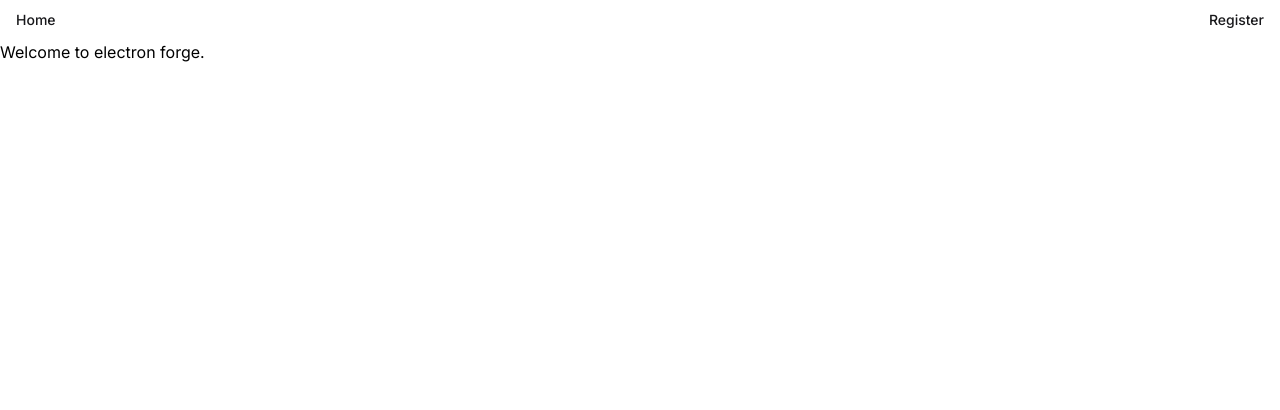
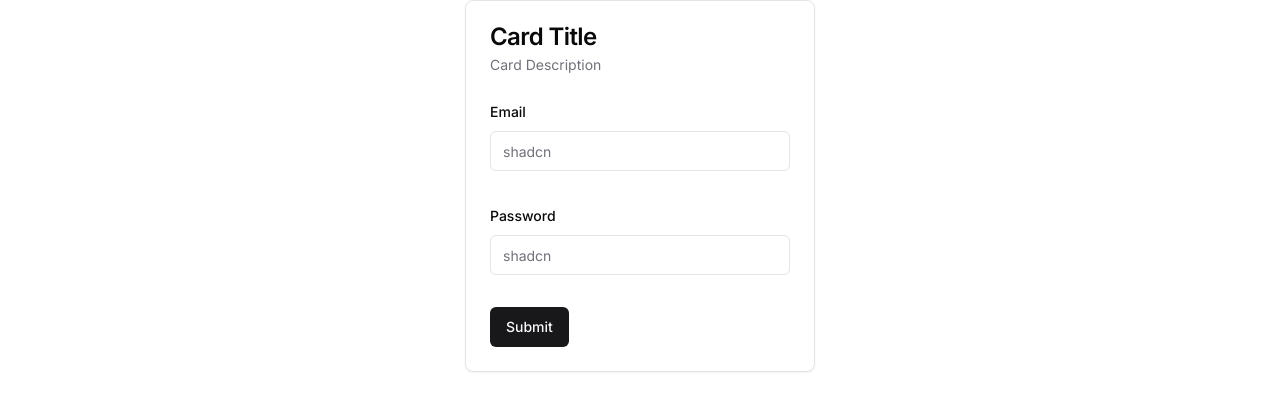
Before and after one commit to kmfiguerrez/next-forge, a Next.js app: page / in a window 1280 px wide. Shown: the top 410 px of the page. Built offline with nearby package versions, Linux system fonts and the light colour scheme.

Commit message:
Modify path auth to dashboard.

```diff
--- a/src/app/auth/register/page.tsx
+++ /dev/null
@@ -1,9 +0,0 @@
-import React from 'react'
-
-const RegisterPage = () => {
-  return (
-    <div>RegisterPage</div>
-  )
-}
-
-export default RegisterPage
--- /dev/null
+++ b/src/app/dashboard/page.tsx
@@ -0,0 +1,13 @@
+import Navbar from '@/components/navigation/navbar'
+import React from 'react'
+
+const DashboardPage = () => {
+  return (
+    <>
+      <Navbar />
+      <div>DashboardPage</div>
+    </>
+  )
+}
+
+export default DashboardPage
--- a/src/app/globals.css
+++ b/src/app/globals.css
@@ -1,3 +1,3 @@
 @tailwind base;
-  @tailwind components;
-  @tailwind utilities;
+@tailwind components;
+@tailwind utilities;
--- a/src/app/layout.tsx
+++ b/src/app/layout.tsx
@@ -18,12 +18,11 @@ export default function RootLayout({
 }>) {
   return (
     <html lang="en">
-      <body className={inter.className}>
+      <body className={`${inter.className} container`}>
         <ThemeProvider
             attribute="class"
             defaultTheme="system"
         >
-          <Navbar />
           {children}
         </ThemeProvider>
       </body>
--- a/src/app/page.tsx
+++ b/src/app/page.tsx
@@ -1,8 +1,9 @@
+import RegisterForm from "@/components/forms/register-form";
 
 export default function Home() {
   return (
     <main>
-      <h1>Welcome to electron forge.</h1>
+      <RegisterForm />
     </main>
   );
 }
--- a/src/components/forms/register-form.tsx
+++ b/src/components/forms/register-form.tsx
@@ -2,6 +2,8 @@
 
 import { zodResolver } from "@hookform/resolvers/zod"
 import { useForm } from "react-hook-form"
+
+import { useRouter } from 'next/navigation'
 
 import registerSchema, { TregisterSchema } from "@/schemas/register-schema"
 
@@ -15,9 +17,12 @@ import {
   FormLabel,
   FormMessage,
 } from "@/components/ui/form"
+import CardWrapper from "../shared/card-wrapper"
 
 
 const RegisterForm = () => {
+  const router = useRouter()
+
   // 1. Define your form.
   const form = useForm<TregisterSchema>({
     resolver: zodResolver(registerSchema),
@@ -32,8 +37,10 @@ const RegisterForm = () => {
     // Do something with the form values.
     // ✅ This will be type-safe and validated.
     console.log(values)
+    router.push("/dashboard")
   }
   return (
+    <CardWrapper>
       <Form {...form}>
         <form onSubmit={form.handleSubmit(onSubmit)} className="space-y-8">
 
@@ -68,6 +75,7 @@ const RegisterForm = () => {
           <Button type="submit">Submit</Button>
         </form>
       </Form>
+    </CardWrapper>
   )
 }
 
--- a/src/components/navigation/navbar.tsx
+++ b/src/components/navigation/navbar.tsx
@@ -9,9 +9,9 @@ const Navbar = () => {
         <Link href="/">Home</Link>
       </Button>
 
-      <Button variant={"link"} asChild>
+      {/* <Button variant={"link"} asChild>
         <Link href="/auth/register">Register</Link>
-      </Button>
+      </Button> */}
     </nav>
   )
 }
--- a/src/components/shared/card-wrapper.tsx
+++ b/src/components/shared/card-wrapper.tsx
@@ -15,17 +15,14 @@ type TCardWrapperProps = {
 
 const CardWrapper: React.FC<TCardWrapperProps> = ({ children }) => {
   return (
-    <Card>
+    <Card className="w-[350px] mx-auto">
       <CardHeader>
         <CardTitle>Card Title</CardTitle>
         <CardDescription>Card Description</CardDescription>
       </CardHeader>
-      <CardContent>
+      <CardContent className=''>
         {children}
       </CardContent>
-      <CardFooter>
-        <p>Card Footer</p>
-      </CardFooter>
     </Card>
 
   )
```
Lines whose indentation alone changed are shown as unchanged.
